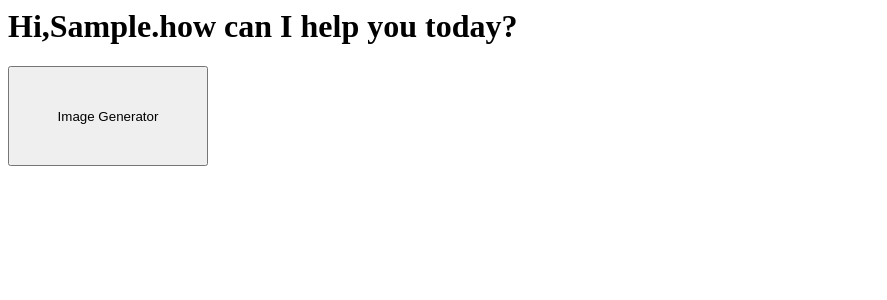
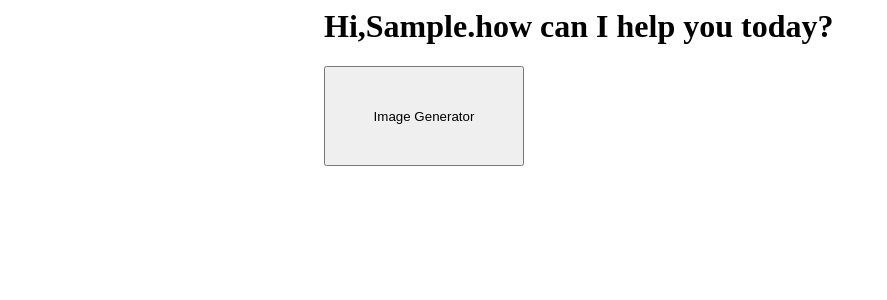
Before and after one commit to Lllxy11/1911, a Flask app: template templates/main.html in a window 1280 px wide. Shown: the top 300 px of the page, without its empty margins (0-887 px from the left). Run offline with Flask 3, Linux system fonts and the light colour scheme; the template is opened without the code that fills it: most values are stand-ins (such as "Sample title", 1, 10 or a date in 2020).

Commit message:
Update main.html

```diff
--- a/templates/main.html
+++ b/templates/main.html
@@ -1,4 +1,13 @@
+<style>
+.container{width:100%;margin:auto;}
+@media(min-width:600px){.container{width: 80%;}}
+@media(min-width:768px){.container{width: 60%;}}
+@media(min-width:1024px){.container{width: 50%;}}
+</style>
+
+<div class="container">
 <h1>Hi,{{r}}.how can I help you today?</h1>
     <form action="/image_gpt"method="post">
      <input type = "submit"value="Image Generator"style="width:200px;height:100px;">
     </form>
+</div>
```
